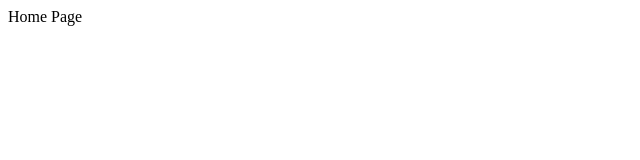
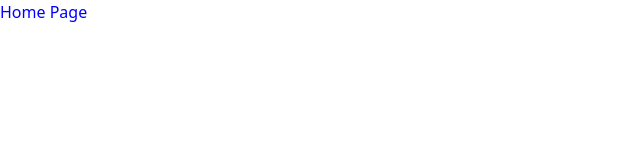
Before and after one commit to ViktoriiaRud/Tour-Appartement, a Next.js app: page / in a window 1280 px wide. Shown: the top 160 px of the page, without its empty margins (0-640 px from the left). Built offline with nearby package versions, Linux system fonts and the light colour scheme.

Commit message:
Created layout, homepage and styles

```diff
--- /dev/null
+++ b/src/app/assets/styles/globals.css
@@ -0,0 +1,8 @@
+@tailwind base;
+@tailwind components;
+@tailwind utilities;
+
+
+body {
+    color: blue;
+}
--- a/src/app/layout.tsx
+++ b/src/app/layout.tsx
@@ -1,6 +1,14 @@
 import React from "react";
+import {Metadata} from "next";
+import './assets/styles/globals.css'
 
-export default function RootLayout({
+export const metadata: Metadata = {
+    title: "tour-apartment",
+    description: "tour-apartment project - rental apartments",
+    keywords: 'rental, find rentals',
+};
+
+export default function MainLayout({
                                        children,
                                    }: {
     children: React.ReactNode
--- a/src/app/page.tsx
+++ b/src/app/page.tsx
@@ -1,6 +1,6 @@
 import React from 'react';
 export const metadata = {
-    title: 'apartment'
+    title: 'tour-apartment',
 }
 const HomePage = () => {
     return (
```
Also changed, not shown: 1 other file (tests, documents, lock files or other folders).
